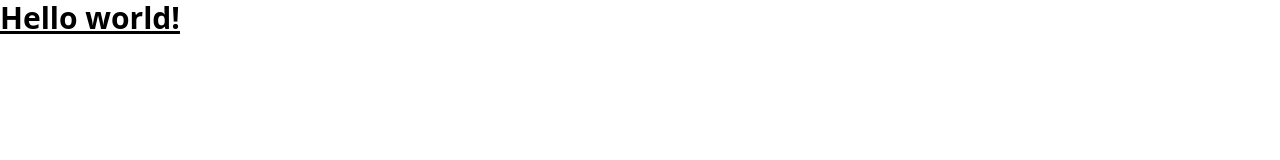
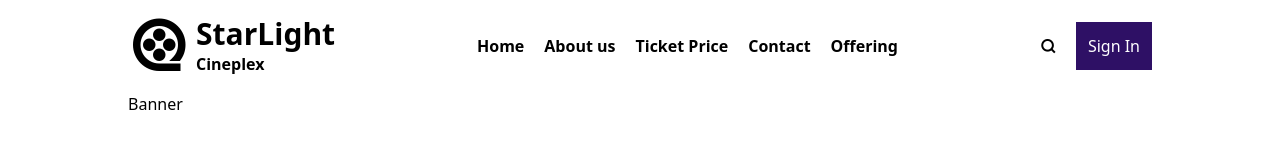
Before and after one commit to Sawon-52/Movie-ticket-booking-Website, a website: page src/index.html in a window 1280 px wide. Drawn offline with nearby package versions, Linux system fonts and the light colour scheme.

Commit message:
created navber

```diff
--- a/src/index.html
+++ b/src/index.html
@@ -4,9 +4,37 @@
     <meta charset="UTF-8" />
     <meta name="viewport" content="width=device-width, initial-scale=1.0" />
     <title>Movie-ticket</title>
+    <link href="https://cdn.jsdelivr.net/npm/remixicon@4.3.0/fonts/remixicon.css" rel="stylesheet" />
     <link href="./output.css" rel="stylesheet" />
   </head>
   <body>
-    <h1 class="text-3xl font-bold underline">Hello world!</h1>
+    <!--header-->
+    <header class="w-[80%] mx-auto">
+      <!--navber-->
+      <nav class="flex items-center py-4 justify-between">
+        <a href="#" class="flex items-center gap-2">
+          <i class="ri-movie-2-line font-bold text-6xl"></i>
+          <p>
+            <span class="font-bold text-3xl">StarLight</span> <br />
+            <span class="text-base font-semibold">Cineplex</span>
+          </p>
+        </a>
+        <ul class="text-base font-semibold flex gap-5">
+          <li><a href="#">Home</a></li>
+          <li><a href="#">About us</a></li>
+          <li><a href="#">Ticket Price</a></li>
+          <li><a href="#">Contact</a></li>
+          <li><a href="#">Offering</a></li>
+        </ul>
+        <div class="flex gap-5 items-center">
+          <i class="ri-search-line text-base font-bold"></i>
+          <button class="p-3 bg-violet-950 text-base text-white">Sign In</button>
+        </div>
+      </nav>
+      <!--Banner-->
+      <section>
+        <h2>Banner</h2>
+      </section>
+    </header>
   </body>
 </html>
--- a/tailwind.config.js
+++ b/tailwind.config.js
@@ -5,4 +5,4 @@ module.exports = {
     extend: {},
   },
   plugins: [],
-}
+};
```
Also changed, not shown: Assets/logo.png (added), src/output.css.
